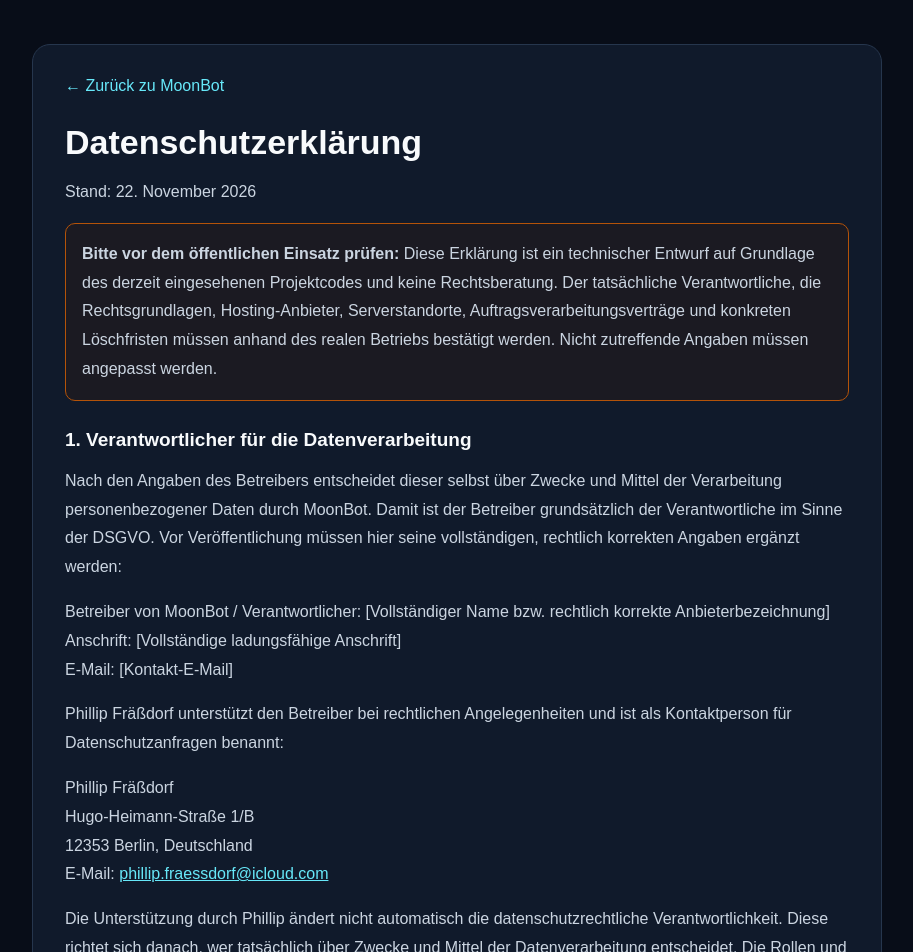
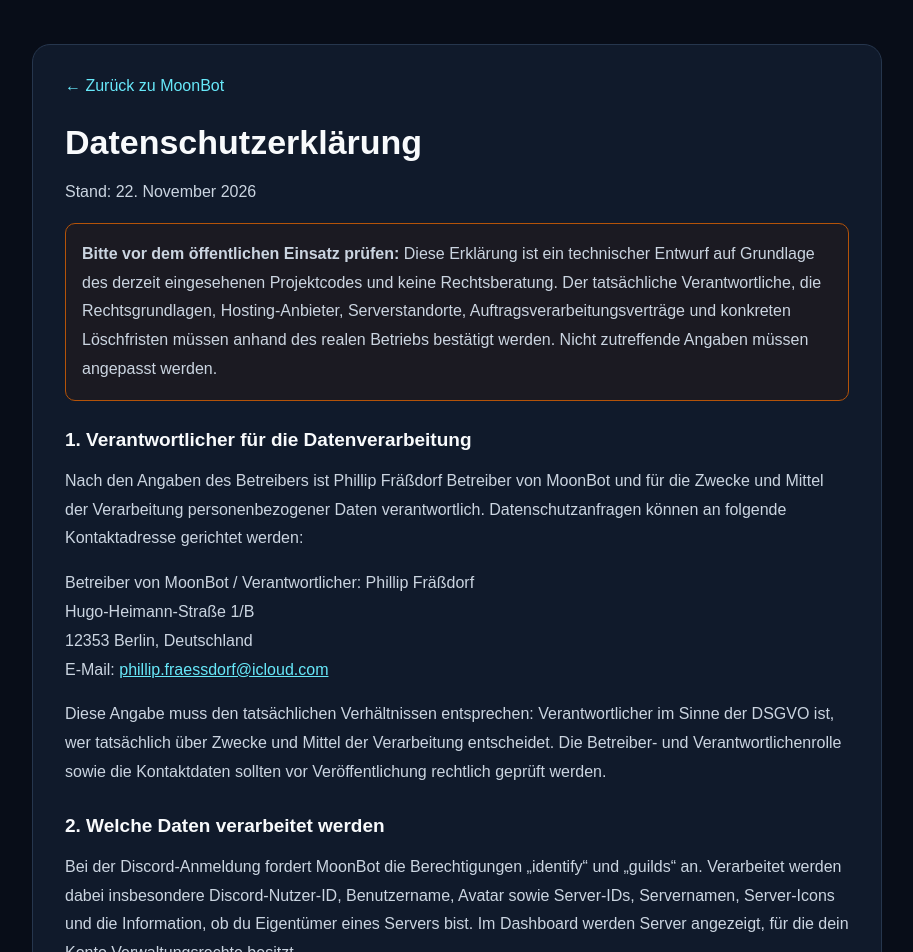
Before and after one commit to esel687/YumiiDiscordBot, a Next.js app: page /datenschutz in a window 1280 px wide. Shown: the top 952 px of the page, without its empty margins (183-1096 px from the left). Built offline with nearby package versions, Linux system fonts and the light colour scheme.

Commit message:
Set Phillip Fräßdorf as MoonBot operator and privacy controller

```diff
--- a/app/datenschutz/page.tsx
+++ b/app/datenschutz/page.tsx
@@ -13,11 +13,9 @@ export default function Datenschutz() {
       <p style={{ ...p, padding: 16, border: "1px solid #b45309", borderRadius: 10, background: "#451a0333" }}><strong>Bitte vor dem öffentlichen Einsatz prüfen:</strong> Diese Erklärung ist ein technischer Entwurf auf Grundlage des derzeit eingesehenen Projektcodes und keine Rechtsberatung. Der tatsächliche Verantwortliche, die Rechtsgrundlagen, Hosting-Anbieter, Serverstandorte, Auftragsverarbeitungsverträge und konkreten Löschfristen müssen anhand des realen Betriebs bestätigt werden. Nicht zutreffende Angaben müssen angepasst werden.</p>
 
       <section style={section}><h2 style={h}>1. Verantwortlicher für die Datenverarbeitung</h2>
-        <p style={p}>Nach den Angaben des Betreibers entscheidet dieser selbst über Zwecke und Mittel der Verarbeitung personenbezogener Daten durch MoonBot. Damit ist der Betreiber grundsätzlich der Verantwortliche im Sinne der DSGVO. Vor Veröffentlichung müssen hier seine vollständigen, rechtlich korrekten Angaben ergänzt werden:</p>
-        <p style={p}>Betreiber von MoonBot / Verantwortlicher: [Vollständiger Name bzw. rechtlich korrekte Anbieterbezeichnung]<br/>Anschrift: [Vollständige ladungsfähige Anschrift]<br/>E-Mail: [Kontakt-E-Mail]</p>
-        <p style={p}>Phillip Fräßdorf unterstützt den Betreiber bei rechtlichen Angelegenheiten und ist als Kontaktperson für Datenschutzanfragen benannt:</p>
-        <p style={p}>Phillip Fräßdorf<br/>Hugo-Heimann-Straße 1/B<br/>12353 Berlin, Deutschland<br/>E-Mail: <a href="mailto:phillip.fraessdorf@icloud.com" style={{ color: "#67e8f9" }}>phillip.fraessdorf@icloud.com</a></p>
-        <p style={p}>Die Unterstützung durch Phillip ändert nicht automatisch die datenschutzrechtliche Verantwortlichkeit. Diese richtet sich danach, wer tatsächlich über Zwecke und Mittel der Datenverarbeitung entscheidet. Die Rollen und Kontaktdaten müssen vor Veröffentlichung rechtlich geprüft und vollständig ergänzt werden.</p>
+        <p style={p}>Nach den Angaben des Betreibers ist Phillip Fräßdorf Betreiber von MoonBot und für die Zwecke und Mittel der Verarbeitung personenbezogener Daten verantwortlich. Datenschutzanfragen können an folgende Kontaktadresse gerichtet werden:</p>
+        <p style={p}>Betreiber von MoonBot / Verantwortlicher: Phillip Fräßdorf<br/>Hugo-Heimann-Straße 1/B<br/>12353 Berlin, Deutschland<br/>E-Mail: <a href="mailto:phillip.fraessdorf@icloud.com" style={{ color: "#67e8f9" }}>phillip.fraessdorf@icloud.com</a></p>
+        <p style={p}>Diese Angabe muss den tatsächlichen Verhältnissen entsprechen: Verantwortlicher im Sinne der DSGVO ist, wer tatsächlich über Zwecke und Mittel der Verarbeitung entscheidet. Die Betreiber- und Verantwortlichenrolle sowie die Kontaktdaten sollten vor Veröffentlichung rechtlich geprüft werden.</p>
       </section>
 
       <section style={section}><h2 style={h}>2. Welche Daten verarbeitet werden</h2>
```
